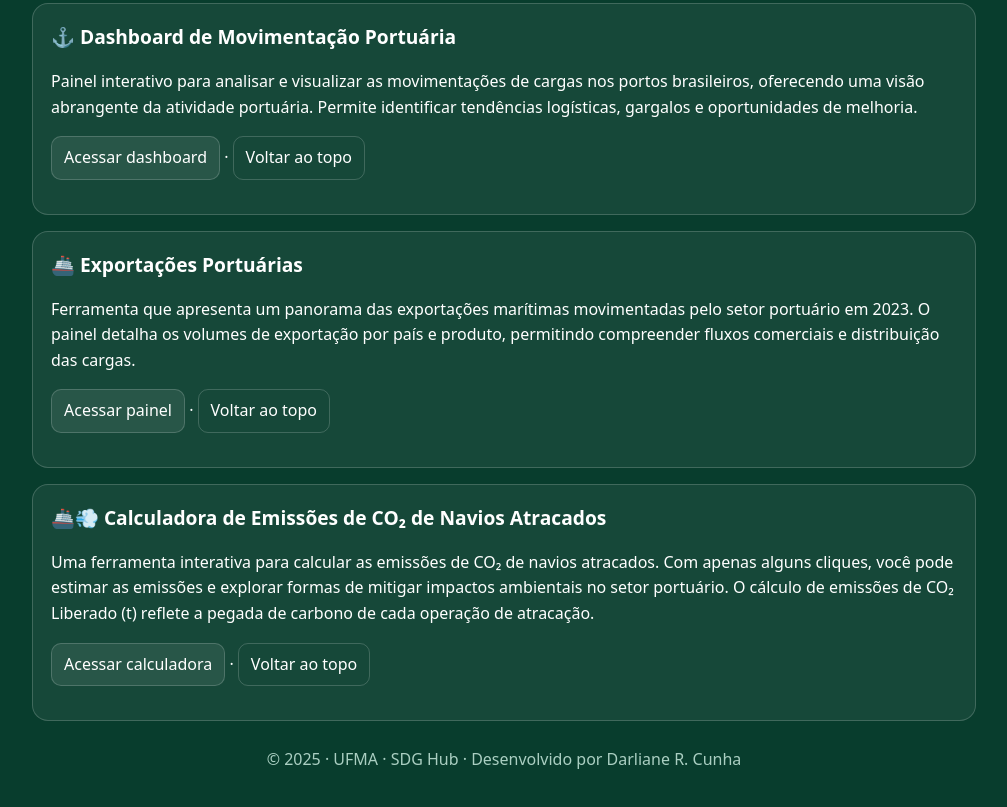
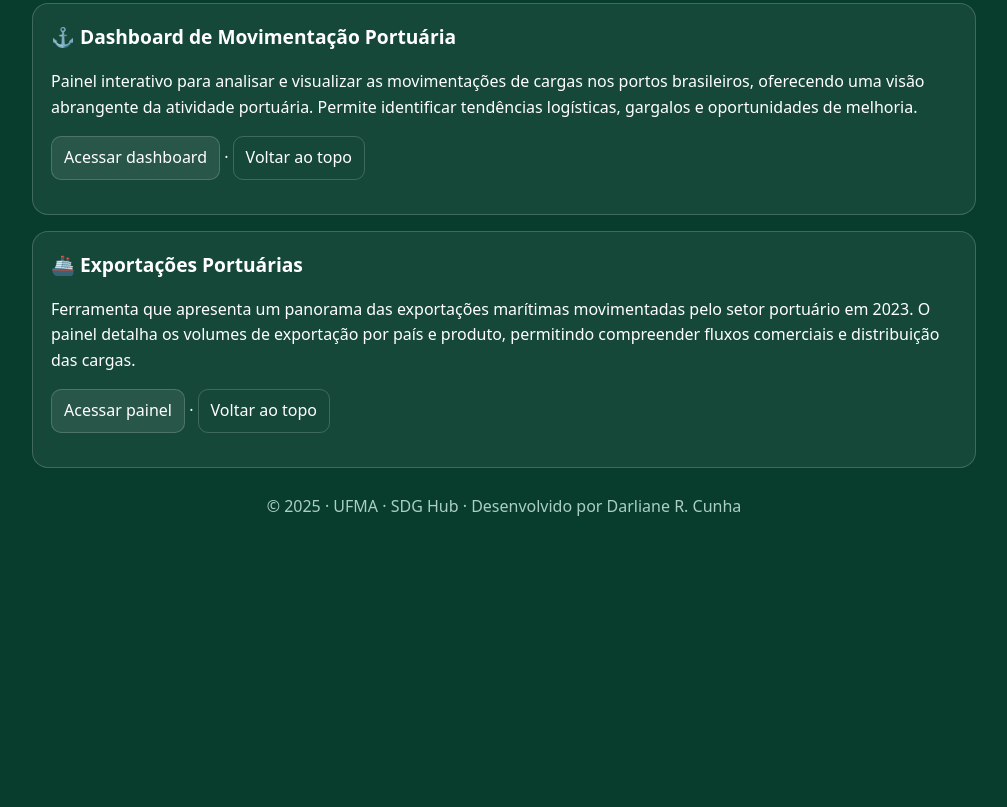
Before and after one commit to darlianecunha/portfolioferramentas, a plain HTML site: page index.html in a window 1280 px wide. Shown: the part 1413-2220 px from the top of the page, without its empty margins (136-1143 px from the left). After the commit the page ends 1977 px from the top, so only its background shows below. Drawn offline with Linux system fonts and the light colour scheme.

Commit message:
Update index.html

```diff
--- a/index.html
+++ b/index.html
@@ -116,12 +116,6 @@
         </section>
 
 
-        <section id="co2calc" class="tool-section">
-          <h2>🚢💨 Calculadora de Emissões de CO₂ de Navios Atracados</h2>
-          <p>Uma ferramenta interativa para calcular as emissões de CO₂ de navios atracados. Com apenas alguns cliques, você pode estimar as emissões e explorar formas de mitigar impactos ambientais no setor portuário. O cálculo de emissões de CO₂ Liberado (t) reflete a pegada de carbono de cada operação de atracação.</p>
-          <p><a class="btn" href="https://calculadoranavios.streamlit.app/" target="_blank" rel="noopener">Acessar calculadora</a> · <a class="btn ghost" href="#top">Voltar ao topo</a></p>
-        </section>
-
     </main>
     <footer>
       <p>© 2025 · UFMA · SDG Hub · Desenvolvido por Darliane R. Cunha</p>
```
